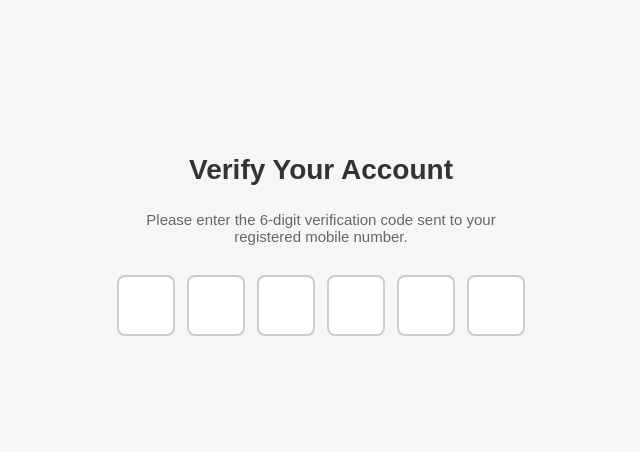
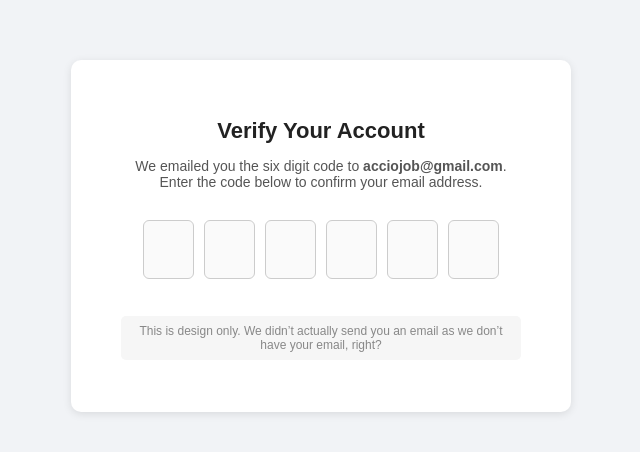
Before and after one commit to acciojob/OTP-Prakashsingh22, a website: page main.html in a window 1280 px wide. Shown: the part 164-616 px from the top of the page, without its empty margins (319-959 px from the left). Drawn offline with Linux system fonts and the light colour scheme.

Commit message:
created a submission

```diff
--- a/main.html
+++ b/main.html
@@ -8,21 +8,26 @@
 
 <body>
 	<!-- the entire body must be written by student -->
-	<h1 id="verification_heading">Verify Your Account</h1>
-  <p id="verification_subtext">
-    Please enter the 6-digit verification code sent to your registered mobile number.
-  </p>
-
-  <div class="code-container">
-    <input type="text" maxlength="1" class="code" id="code-1" />
-    <input type="text" maxlength="1" class="code" id="code-2" />
-    <input type="text" maxlength="1" class="code" id="code-3" />
-    <input type="text" maxlength="1" class="code" id="code-4" />
-    <input type="text" maxlength="1" class="code" id="code-5" />
-    <input type="text" maxlength="1" class="code" id="code-6" />
-  </div>
+	<div class="container">
+        <h2 id="verification_heading">Verify Your Account</h2>
+        <p id="verification_subtext">
+            We emailed you the six digit code to <b>acciojob@gmail.com</b>.
+            Enter the code below to confirm your email address.
+       </p>
+       <div class="code-container">
+		   <input type="text" maxlength="1" class="code" id="code-1">
+           <input type="text" maxlength="1" class="code" id="code-2">
+           <input type="text" maxlength="1" class="code" id="code-3">
+           <input type="text" maxlength="1" class="code" id="code-4">
+           <input type="text" maxlength="1" class="code" id="code-5">
+           <input type="text" maxlength="1" class="code" id="code-6">
+      </div>
+		<p class="note">
+			This is design only. We didn’t actually send you an email as we don’t have your email, right?
+        </p>
+	</div>
     <script type="text/javascript" src="./script.js">
-   </script>
+    </script>
 
 </body>
 
--- a/styles.css
+++ b/styles.css
@@ -1,54 +1,78 @@
 body {
       font-family: 'Poppins', sans-serif;
-      background-color: #f4f6f8;
+      background-color: #f1f3f6;
       display: flex;
-      flex-direction: column;
+      justify-content: center;
       align-items: center;
-      justify-content: center;
       height: 100vh;
       margin: 0;
     }
 
+    .container {
+      background: #fff;
+      padding: 40px 50px;
+      border-radius: 10px;
+      box-shadow: 0 2px 8px rgba(0, 0, 0, 0.1);
+      text-align: center;
+      width: 400px;
+      max-width: 90%;
+    }
+
     #verification_heading {
-      font-size: 28px;
+      font-size: 22px;
       font-weight: 600;
       margin-bottom: 10px;
-      color: #333;
+      color: #222;
     }
 
     #verification_subtext {
-      font-size: 15px;
-      color: #666;
+      font-size: 14px;
+      color: #555;
       margin-bottom: 30px;
-      text-align: center;
-      max-width: 350px;
     }
 
     .code-container {
       display: flex;
       justify-content: center;
-      gap: 12px;
+      gap: 10px;
+      margin-bottom: 25px;
     }
 
     .code {
-      width: 50px;
+      width: 45px;
       height: 55px;
-      border: 2px solid #ccc;
-      border-radius: 8px;
+      border: 1px solid #ccc;
+      border-radius: 6px;
+      text-align: center;
       font-size: 22px;
-      text-align: center;
-      outline: none;
-      transition: border-color 0.2s, transform 0.1s;
+      font-weight: 500;
+      background-color: #fafafa;
+      transition: border-color 0.2s, box-shadow 0.2s;
     }
 
     .code:focus {
+      outline: none;
       border-color: #4a90e2;
-      transform: scale(1.05);
+      box-shadow: 0 0 4px rgba(74, 144, 226, 0.5);
+      background-color: #fff;
+    }
+
+    .note {
+      font-size: 12px;
+      color: #888;
+      background: #f6f6f6;
+      padding: 8px 12px;
+      border-radius: 5px;
+      display: inline-block;
     }
 
     @media (max-width: 480px) {
       .code {
-        width: 40px;
-        height: 50px;
+        width: 38px;
+        height: 48px;
+        font-size: 20px;
+      }
+      .container {
+        padding: 30px 20px;
       }
     }
```
